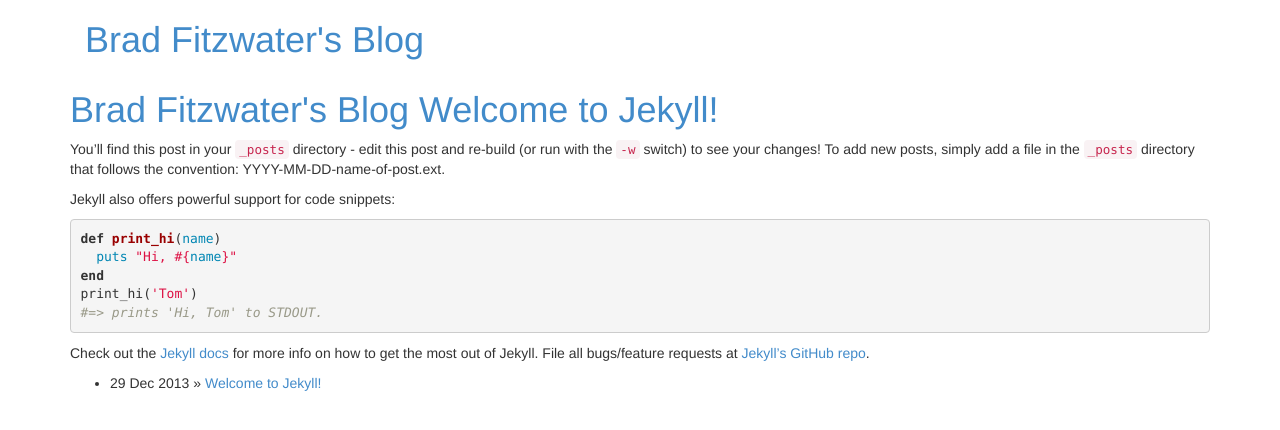
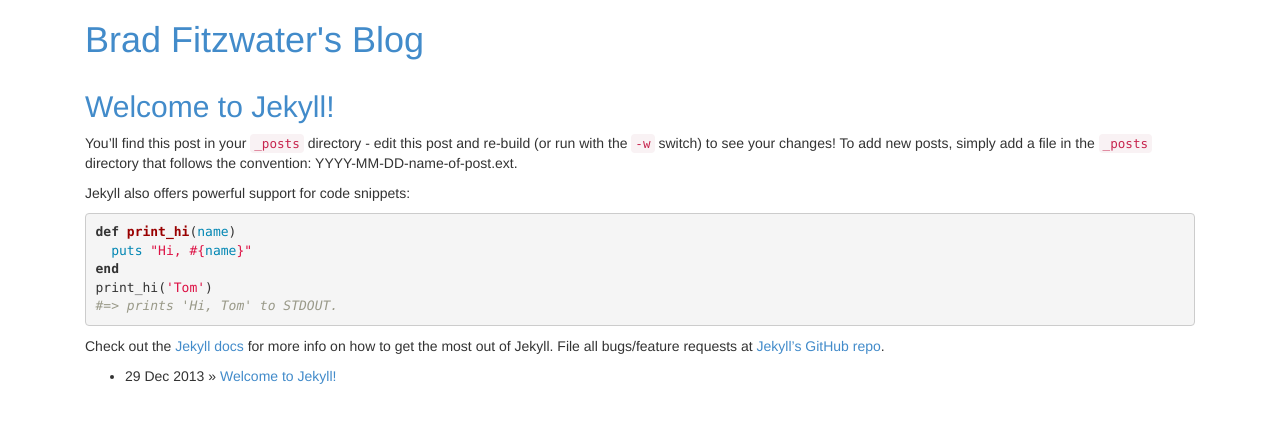
Before and after one commit to brad-f/brad-f.github.com, a Jekyll site: the page built from index.html, in a window 1280 px wide. Shown: the top 430 px of the page. Built offline with Jekyll 4.4.1, drawn with Linux system fonts in a browser that asks for light colours; Markdown is read by kramdown in place of the engine named in the settings.

Commit message:
removing some default styles

```diff
--- a/_includes/post_detail.html
+++ b/_includes/post_detail.html
@@ -1,9 +1,8 @@
-<h1 class="entry-title">
-{% if page.title %}
-    <a href="{{ root_url }}{{ page.url }}">{{ page.title }}</a>
+<h2 class="post-title">
+{% if post.title %}
+  <a href="{{ root_url }}{{ post.url }}">{{ post.title }}</a>
 {% endif %}
-{% if post.title %}
-    <a href="{{ root_url }}{{ post.url }}">{{ post.title }}</a>
-{% endif %}
-</h1>
-<div class="entry-content">{{ content }}</div>
+</h2>
+<div class="entry-content">
+  {{ content }}
+</div>
--- a/_layouts/default.html
+++ b/_layouts/default.html
@@ -7,6 +7,7 @@
         <meta name="viewport" content="width=device-width">
         <link rel="stylesheet" href="/css/syntax.css">
         <link rel="stylesheet" href="/css/bootstrap.css">
+        <link rel="stylesheet" href="/css/main.css">
     </head>
     <body>
         <div class="container">
@@ -15,10 +16,10 @@
               <a href="/">{{ site.name }}</a>
             </h1>
           </div>
-        </div>
 
-        <div class="container">
-          {{ content }}
+          <div class="col-md-12">
+            {{ content }}
+          </div>
         </div>
     </body>
 </html>
--- a/css/main.css
+++ b/css/main.css
@@ -1,160 +1,2 @@
-/*****************************************************************************/
-/*
-/* Common
-/*
-/*****************************************************************************/
-
-/* Global Reset */
-* {
-  margin: 0;
-  padding: 0;
+.post-title {
 }
-
-html, body { height: 100%; }
-
-body {
-  background-color: #FFF;
-  font: 13.34px Helvetica, Arial, sans-serif;
-  font-size: small;
-  text-align: center;
-}
-
-h1, h2, h3, h4, h5, h6 {
-  font-size: 100%; }
-
-h1 { margin-bottom: 1em; }
-p { margin: 1em 0; }
-
-a         { color: #00a; }
-a:hover   { color: #000; }
-a:visited { color: #a0a; }
-
-/*****************************************************************************/
-/*
-/* Home
-/*
-/*****************************************************************************/
-.posts {
-  list-style-type: none;
-  margin-bottom: 2em;
-}
-
-.posts li {
-  line-height: 1.75em;
-}
-
-.posts span {
-  color: #aaa;
-  font-family: Monaco, "Courier New", monospace;
-  font-size: 80%;
-}
-
-/*****************************************************************************/
-/*
-/* Site
-/*
-/*****************************************************************************/
-
-.site {
-  font-size: 115%;
-  text-align: justify;
-  width: 42em;
-  margin: 3em auto 2em;
-  line-height: 1.5em;
-}
-
-.header a {
-  font-weight: bold;
-  text-decoration: none;
-}
-
-.title {
-  display: inline-block;
-  margin-bottom: 2em;
-}
-
-.title a {
-  color: #a00;
-}
-
-.title a:hover {
-  color: #000;
-}
-
-.header a.extra {
-  color: #aaa;
-  margin-left: 1em;
-}
-
-.header a.extra:hover {
-  color: #000;
-}
-
-.meta {
-  color: #aaa;
-}
-
-.footer {
-  font-size: 80%;
-  color: #666;
-  border-top: 4px solid #eee;
-  margin-top: 2em;
-  overflow: hidden;
-}
-
-.footer .contact {
-  float: left;
-  margin-right: 3em;
-}
-
-.footer .contact a {
-  color: #8085C1;
-}
-
-.footer .rss {
-  margin-top: 1.1em;
-  margin-right: -.2em;
-  float: right;
-}
-
-.footer .rss img {
-  border: 0;
-}
-
-/*****************************************************************************/
-/*
-/* Posts
-/*
-/*****************************************************************************/
-
-/* standard */
-.post pre {
-  border: 1px solid #ddd;
-  background-color: #eef;
-  padding: 0 .4em;
-}
-
-.post ul, .post ol {
-  margin-left: 1.35em;
-}
-
-.post code {
-  border: 1px solid #ddd;
-  background-color: #eef;
-  padding: 0 .2em;
-}
-
-.post pre code {
-  border: none;
-}
-
-/* terminal */
-.post pre.terminal {
-  border: 1px solid #000;
-  background-color: #333;
-  color: #FFF;
-}
-
-.post pre.terminal code {
-  background-color: #333;
-}
--- a/index.html
+++ b/index.html
@@ -4,7 +4,7 @@
 ---
 
 <div id="home">
-  <div class="blog-index">
+  <div id="featured-post">
     {% assign post = site.posts.first %}
     {% assign content = post.content %}
     {% include post_detail.html %}
```
Also changed, not shown: 3 other files.
